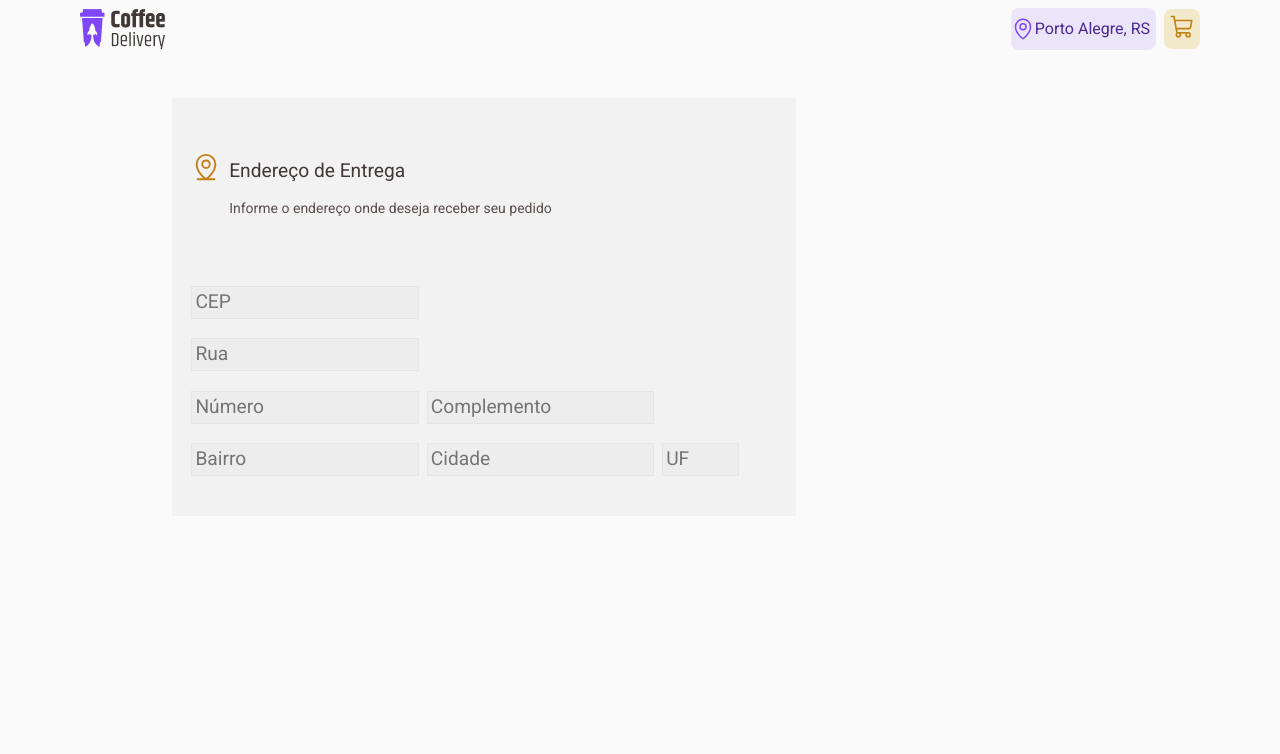
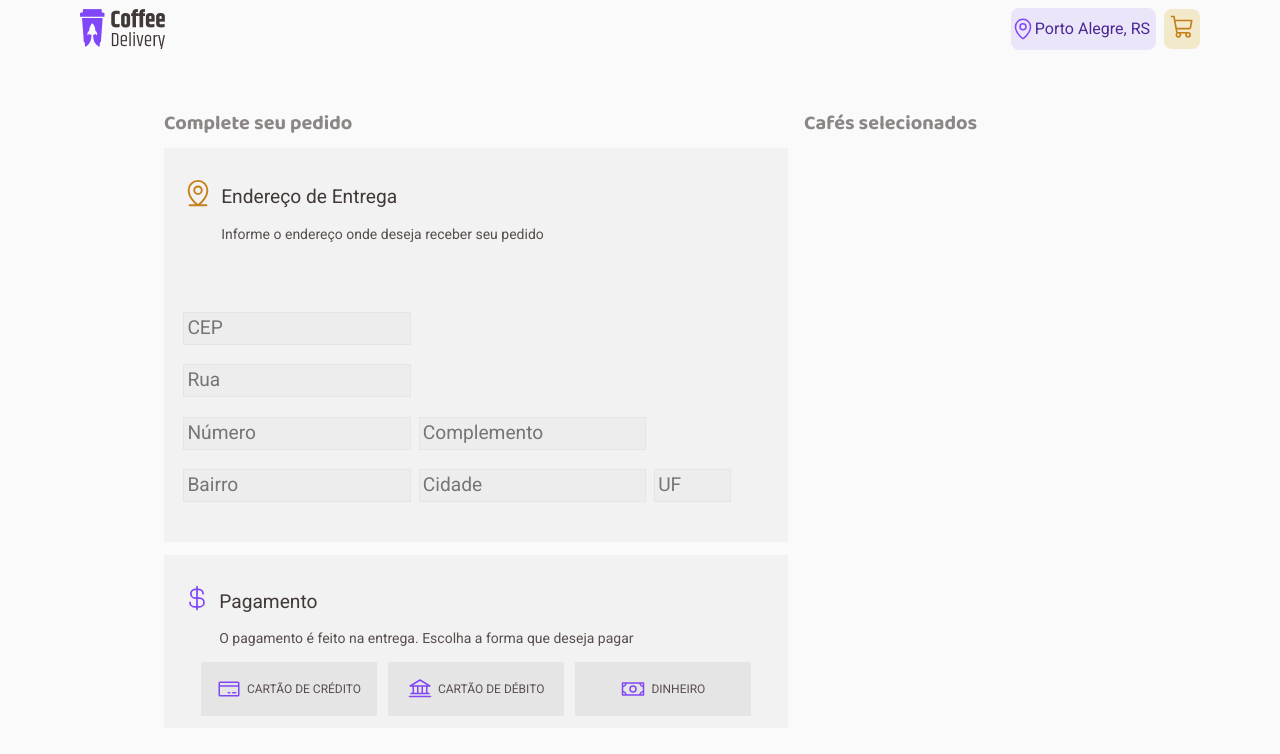
Before and after one commit to gabrielbortone/ignite-coffee-delivery, a React (Vite) app: page /checkout in a window 1280 px wide. Shown: the top 754 px of the page. Built offline with nearby package versions, Linux system fonts and the light colour scheme.

Commit message:
Implementando painel de pagamento

```diff
--- /dev/null
+++ b/src/components/PainelCafesEscolhidos/CafeEscolhido/index.tsx
@@ -0,0 +1,3 @@
+export default function CafeEscolhidoItem(){
+
+}
--- /dev/null
+++ b/src/components/PainelCafesEscolhidos/index.tsx
@@ -0,0 +1,19 @@
+import { PainelCafesEscolhidosHeaderTitulo, PainelCafesEscolhidosItem } from "./styles";
+
+export default function PainelCafesEscolhidos(){
+
+    return (
+        <>
+            <PainelCafesEscolhidosHeaderTitulo>Cafés selecionados</PainelCafesEscolhidosHeaderTitulo>
+            <PainelCafesEscolhidosItem>
+                <img src={''}/>
+
+            </PainelCafesEscolhidosItem>
+
+        </>
+    )
+
+
+
+
+}
--- /dev/null
+++ b/src/components/PainelCafesEscolhidos/styles.ts
@@ -0,0 +1,17 @@
+import { styled } from "styled-components";
+
+export const PainelCafesEscolhidosHeaderTitulo = styled.h3`
+    font-size: 1.25rem;
+    font-family: ${props=> props.theme['font-secondary']};
+    font-weight: 400;
+    color: ${props=> props.theme['base-label']};
+    line-height: 0.5;
+`;
+
+export const PainelCafesEscolhidosItem = styled.div`
+
+`;
+
+export const PainelCafesEscolhidosFooter = styled.div`
+
+`;
--- a/src/components/PainelEndereco/index.tsx
+++ b/src/components/PainelEndereco/index.tsx
@@ -1,12 +1,15 @@
 import { useTheme } from "styled-components";
-import { PainelEnderecoContainer, PainelEnderecoHeader, PainelEnderecoHeaderInputContainer, PainelEnderecoHeaderTextosContainer } from "./styles";
+import { PainelEnderecoContainer, PainelEnderecoHeader, PainelEnderecoHeaderInputContainer, PainelEnderecoHeaderTextosContainer, PainelEnderecoTituloHeader } from "./styles";
 import { MapPinLine } from "@phosphor-icons/react";
 
 export default function PainelEndereco(){
     const theme = useTheme();
+
     if(theme){
         return (
-            <PainelEnderecoContainer>
+            <>
+                <PainelEnderecoTituloHeader>Complete seu pedido</PainelEnderecoTituloHeader>
+                <PainelEnderecoContainer>
                 <PainelEnderecoHeader>
                         <MapPinLine size={30} color={theme['yellow-dark']} />
                         <PainelEnderecoHeaderTextosContainer>
@@ -33,6 +36,8 @@ export default function PainelEndereco(){
 
                 </PainelEnderecoHeaderInputContainer>
             </PainelEnderecoContainer>
+            </>
+
         );
     }
     return <h1>ERROR!!!</h1>
--- a/src/components/PainelEndereco/styles.ts
+++ b/src/components/PainelEndereco/styles.ts
@@ -9,9 +9,11 @@ export const PainelEnderecoContainer = styled.div`
 `;
 
 export const PainelEnderecoHeader = styled.div`
+
     display: flex;
     flex-direction: row;
     gap: 0.5rem;
+    margin-top: -1.5rem;
     margin-left: 0.7rem;
     margin-right: 0.7rem;
     svg {
@@ -72,3 +74,11 @@ export const PainelEnderecoHeaderInputContainer = styled.section`
 
 
 `;
+
+export const PainelEnderecoTituloHeader = styled.h3`
+    font-size: 1.25rem;
+    font-family: ${props=> props.theme['font-secondary']};
+    font-weight: 400;
+    color: ${props=> props.theme['base-label']};
+    line-height: 0.5;
+`;
--- /dev/null
+++ b/src/components/PainelPagamento/index.tsx
@@ -0,0 +1,37 @@
+import { Bank, CreditCard, CurrencyDollar, Money } from "@phosphor-icons/react";
+import { PainelPagamentoContainer, PainelPagamentoConteudoContainer, PainelPagamentoConteudoItem, PainelPagamentoHeader, PainelPagamentoHeaderTextos } from "./styles";
+import { useTheme } from "styled-components";
+
+export default function PainelPagamento(){
+    const theme = useTheme();
+
+    if(theme){
+        return(
+            <PainelPagamentoContainer>
+                <PainelPagamentoHeader>
+                    <CurrencyDollar size={28} color={theme['purple']}/>
+                    <PainelPagamentoHeaderTextos>
+                        <h4>Pagamento</h4>
+                        <p>O pagamento é feito na entrega. Escolha a forma que deseja pagar</p>
+                    </PainelPagamentoHeaderTextos>
+                </PainelPagamentoHeader>
+                <PainelPagamentoConteudoContainer>
+                    <PainelPagamentoConteudoItem>
+                        <CreditCard size={24} color={theme['purple']}/>
+                        <p>CARTÃO DE CRÉDITO</p>
+                    </PainelPagamentoConteudoItem>
+                    <PainelPagamentoConteudoItem>
+                        <Bank size={24} color={theme['purple']}/>
+                        <p>CARTÃO DE DÉBITO</p>
+                    </PainelPagamentoConteudoItem>
+                    <PainelPagamentoConteudoItem>
+                        <Money size={24} color={theme['purple']}/>
+                        <p>DINHEIRO</p>
+                    </PainelPagamentoConteudoItem>
+                </PainelPagamentoConteudoContainer>
+            </PainelPagamentoContainer>
+        )
+    }
+    return <h1>Error</h1>
+
+}
--- /dev/null
+++ b/src/components/PainelPagamento/styles.ts
@@ -0,0 +1,69 @@
+import { styled } from "styled-components";
+
+export const PainelPagamentoContainer = styled.section`
+    background: ${props=> props.theme['base-card']};
+    display: flex;
+    flex-direction: column;
+    margin-top: 0.8rem;
+    width: 38rem;
+    padding: 0.8rem 0.5rem;
+`;
+
+export const PainelPagamentoHeader = styled.div`
+    display: flex;
+    flex-direction: row;
+    gap: 0.5rem;
+    margin-left: 0.7rem;
+    margin-right: 0.7rem;
+    svg {
+        margin-top: 1rem;
+    }
+`;
+
+export const PainelPagamentoHeaderTextos = styled.div`
+    display: flex;
+    flex-direction: column;
+    flex-wrap: nowrap;
+    max-width: 100%;
+    h4{
+            font-size: 1.2rem;
+            font-family: ${props=> props.theme['font-primary']};
+            font-weight: 400;
+            color: ${props=> props.theme['base-subtitle']};
+            line-height: 0.8;
+    }
+    p{
+            margin-top: -5px;
+            font-size: 0.875rem;
+            font-family: ${props=> props.theme['font-primary']};
+            font-weight: 400;
+            color: ${props=> props.theme['base-text']};
+            line-height: 1.3;
+    }
+`;
+
+export const PainelPagamentoConteudoContainer = styled.div`
+    display: flex;
+    flex-direction: row;
+    gap: 0.7rem;
+    justify-content: stretch;
+    align-items: stretch;
+    border-radius: 30%;
+    margin: 0 auto;
+`;
+
+export const PainelPagamentoConteudoItem = styled.span`
+    background: ${props=> props.theme['base-button']};
+    display: flex;
+    align-items: center;
+    justify-content: center;
+    gap: 0.4rem;
+    padding: 0.5rem;
+    width: 10rem;
+    p {
+        font-size: 0.75rem;
+        font-family: ${props=> props.theme['font-primary']};
+        font-weight: 400;
+        color: ${props=> props.theme['base-text']};
+    }
+`;
--- a/src/pages/Checkout.tsx
+++ b/src/pages/Checkout.tsx
@@ -1,10 +1,16 @@
+import PainelCafesEscolhidos from "../components/PainelCafesEscolhidos";
 import PainelEndereco from "../components/PainelEndereco";
+import PainelPagamento from "../components/PainelPagamento";
 import { CheckoutContainer } from "./styles/checkoutTheme";
 
 export default function Checkout(){
     return (
         <CheckoutContainer>
-            <PainelEndereco />
+            <section>
+                <PainelEndereco />
+                <PainelPagamento />
+            </section>
+            <PainelCafesEscolhidos />
         </CheckoutContainer>
     )
 }
--- a/src/pages/styles/checkoutTheme.ts
+++ b/src/pages/styles/checkoutTheme.ts
@@ -4,4 +4,6 @@ export const CheckoutContainer = styled.section`
     display: grid;
     grid-template-columns: 2fr 1fr;
     margin-top: 3rem;
+    gap: 1rem;
+
 `;
```
